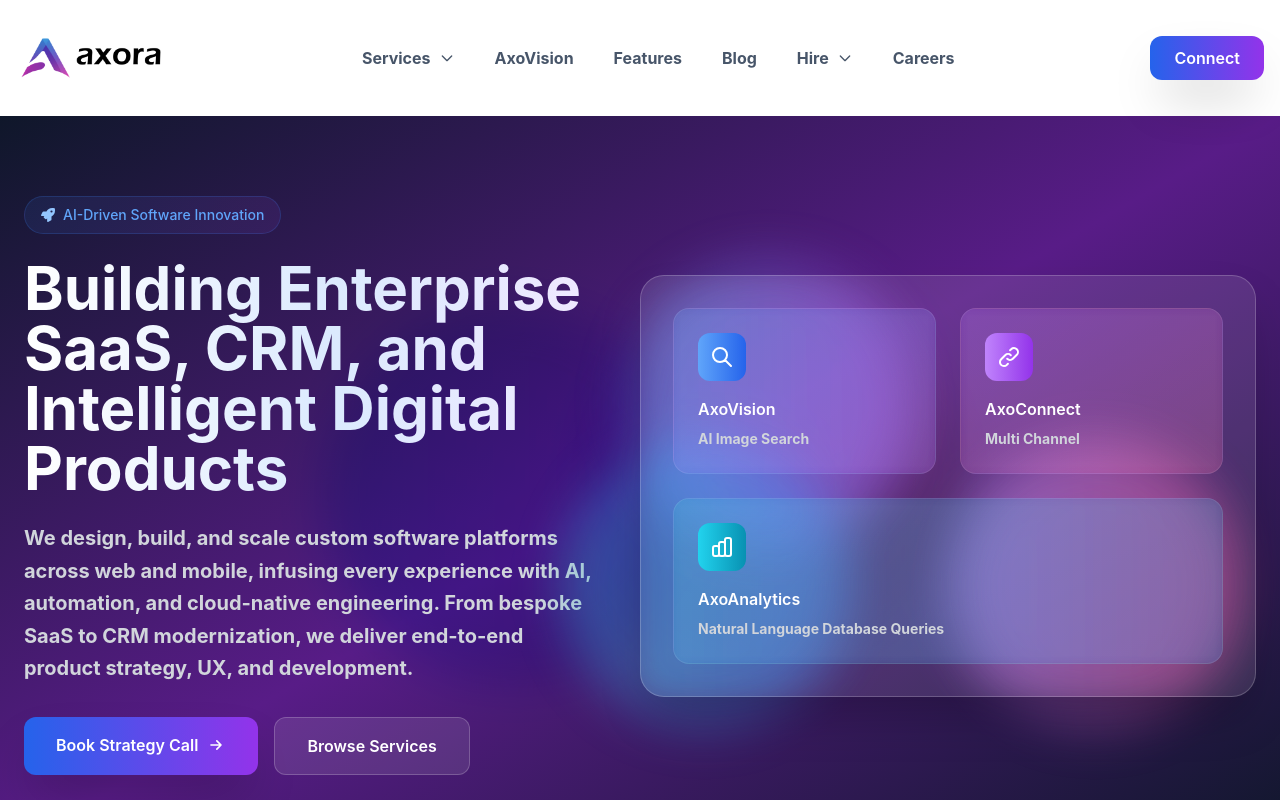
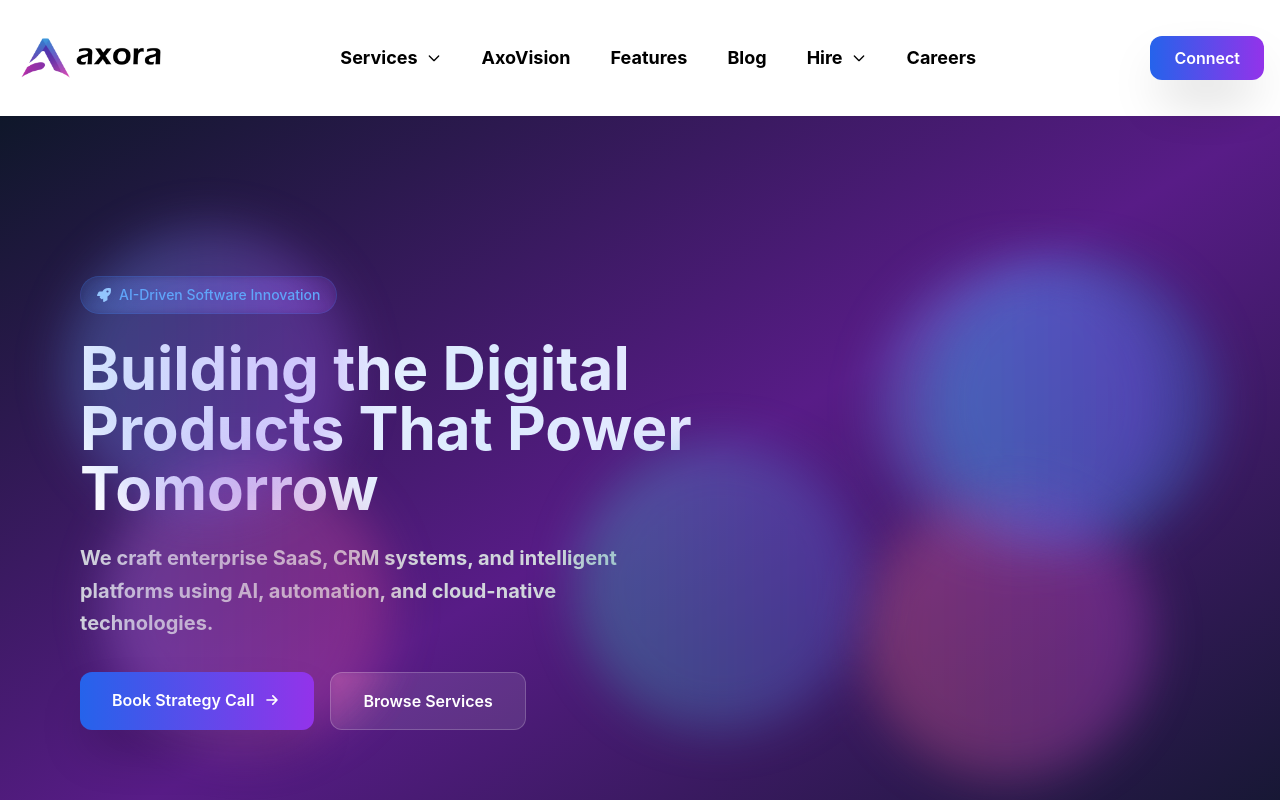
Before and after one commit to JAY-KANANI-18/axorainc, a Next.js app: page / in a window 1280 px wide. Shown: the top 800 px of the page. Built offline with nearby package versions, Linux system fonts and the light colour scheme.

Commit message:
update UI

```diff
--- a/components/Features.tsx
+++ b/components/Features.tsx
@@ -213,6 +213,7 @@ const Features: React.FC = () => {
           <FeatureCard
             title="Online Booking App"
             description="Streamline appointment scheduling with an intuitive booking system that integrates with your calendar and sends automated reminders."
+            gradient="from-blue-500 to-indigo-500"
             icon={
               <svg
                 xmlns="http://www.w3.org/2000/svg"
@@ -234,6 +235,7 @@ const Features: React.FC = () => {
           <FeatureCard
             title="AI Chatbot"
             description="Intelligent conversational AI to handle customer inquiries, provide support, and gather valuable insights 24/7."
+            gradient="from-purple-500 to-fuchsia-500"
             icon={
               <svg
                 xmlns="http://www.w3.org/2000/svg"
@@ -255,6 +257,7 @@ const Features: React.FC = () => {
           <FeatureCard
             title="Inventory Tool"
             description="Powerful inventory management system to track stock levels, automate reordering, and optimize your supply chain."
+            gradient="from-emerald-500 to-green-600"
             icon={
               <svg
                 xmlns="http://www.w3.org/2000/svg"
--- a/components/Hero.tsx
+++ b/components/Hero.tsx
@@ -4,34 +4,77 @@ import { FaRocket } from "react-icons/fa";
 
 const Hero: React.FC = () => {
   return (
-    <section className="relative bg-gradient-to-br from-slate-900 via-purple-900 to-slate-900 py-20 overflow-hidden">
-      {/* Animated background elements */}
-      <div className="absolute inset-0">
-        <div className="absolute top-1/4 left-1/4 w-96 h-96 bg-gradient-to-r from-blue-400 to-purple-500 rounded-full mix-blend-multiply filter blur-xl opacity-20 animate-pulse"></div>
-        <div className="absolute bottom-1/4 right-1/4 w-96 h-96 bg-gradient-to-r from-purple-400 to-pink-500 rounded-full mix-blend-multiply filter blur-xl opacity-20 animate-pulse animation-delay-2000"></div>
-      </div>
+    <section className="relative w-full h-full bg-gradient-to-br from-slate-900 via-purple-900 to-slate-900 py-20 overflow-hidden">
+      {/* Floating animated background bubbles */}
 
-      <div className="container mx-auto px-4 md:px-6 flex flex-col md:flex-row items-center relative z-10">
-        <div className="md:w-1/2 mb-10 md:mb-0">
-          <div className="inline-flex items-center px-4 py-2 bg-gradient-to-r from-blue-500/10 to-purple-500/10 backdrop-blur-sm border border-blue-500/20 rounded-full mb-6">
+      {/* Content wrapper (now full-width, not constrained by container class) */}
+      <div className="relative z-10 w-full px-4 md:px-20 py-20  flex flex-col md:flex-row">
+        <div
+          className="absolute top-[5%] left-[5%] w-72 h-72 bg-gradient-to-r
+    from-blue-400/30 to-purple-500/30 rounded-full mix-blend-multiply
+    filter blur-xl animate-blob"
+        ></div>
+
+        {/* Top-Right */}
+        <div
+          className="absolute top-[10%] right-[5%] w-72 h-72 bg-gradient-to-r
+    from-cyan-400/30 to-blue-500/30 rounded-full mix-blend-multiply
+    filter blur-xl animate-blob animation-delay-2000"
+        ></div>
+
+        {/* Center */}
+        <div
+          className="absolute top-[40%] left-[45%] w-72 h-72 bg-gradient-to-r
+    from-teal-400/30 to-indigo-500/30 rounded-full mix-blend-multiply
+    filter blur-xl animate-blob animation-delay-4000"
+        ></div>
+
+        {/* Bottom-Left */}
+        <div
+          className="absolute bottom-[10%] left-[8%] w-72 h-72 bg-gradient-to-r
+    from-purple-400/30 to-pink-500/30 rounded-full mix-blend-multiply
+    filter blur-xl animate-blob animation-delay-3000"
+        ></div>
+
+        {/* Bottom-Right */}
+        <div
+          className="absolute bottom-[5%] right-[10%] w-72 h-72 bg-gradient-to-r
+    from-rose-400/30 to-fuchsia-500/30 rounded-full mix-blend-multiply
+    filter blur-xl animate-blob animation-delay-1000"
+        ></div>
+        <div className="mb-10 md:mb-0 ">
+          <div
+            className="inline-flex items-center px-4 py-2
+          bg-gradient-to-r from-blue-500/10 to-purple-500/10
+          backdrop-blur-sm border border-blue-500/20
+          rounded-full mb-6"
+          >
             <span className="text-blue-400 text-sm font-medium flex items-center gap-2">
               <FaRocket className="text-blue-300" />
               AI-Driven Software Innovation
             </span>
           </div>
-          <h1 className="text-4xl md:text-5xl lg:text-6xl font-bold bg-gradient-to-r from-white via-blue-100 to-purple-100 bg-clip-text text-transparent leading-tight mb-6">
-            Building Enterprise SaaS, CRM, and Intelligent Digital Products
+
+          <h1
+            className="text-4xl md:text-5xl lg:text-6xl font-bold
+          bg-gradient-to-r from-white via-blue-100 to-purple-100
+          bg-clip-text text-transparent leading-tight mb-6"
+          >
+            Building the Digital Products That Power Tomorrow
           </h1>
-          <p className="text-xl text-gray-300 mb-8 max-w-xl leading-relaxed">
-            We design, build, and scale custom software platforms across web and
-            mobile, infusing every experience with AI, automation, and
-            cloud-native engineering. From bespoke SaaS to CRM modernization, we
-            deliver end-to-end product strategy, UX, and development.
+
+          <p className="text-xl text-gray-300 mb-8 leading-relaxed max-w-xl">
+            We craft enterprise SaaS, CRM systems, and intelligent platforms
+            using AI, automation, and cloud-native technologies.
           </p>
+
           <div className="flex flex-col sm:flex-row gap-4">
             <a
               href="#contact"
-              className="group px-8 py-4 bg-gradient-to-r from-blue-600 to-purple-600 hover:from-blue-700 hover:to-purple-700 text-white font-semibold rounded-xl transition-all duration-300 text-center shadow-2xl hover:shadow-blue-500/25 transform hover:-translate-y-1 hover:scale-105"
+              className="group px-8 py-4 bg-gradient-to-r from-blue-600 to-purple-600
+            hover:from-blue-700 hover:to-purple-700 text-white font-semibold rounded-xl
+            transition-all duration-300 text-center shadow-2xl hover:shadow-blue-500/25
+            transform hover:-translate-y-1 hover:scale-105"
             >
               <span className="flex items-center justify-center gap-2">
                 Book Strategy Call
@@ -50,94 +93,26 @@ const Hero: React.FC = () => {
                 </svg>
               </span>
             </a>
+
             <a
               href="#services"
-              className="px-8 py-4 bg-white/10 hover:bg-white/20 text-white font-semibold rounded-xl border border-white/20 transition-all duration-300 text-center backdrop-blur-sm hover:backdrop-blur-md transform hover:-translate-y-1"
+              className="px-8 py-4 bg-white/10 hover:bg-white/20 text-white font-semibold
+            rounded-xl border border-white/20 transition-all duration-300
+            backdrop-blur-sm hover:backdrop-blur-md transform hover:-translate-y-1"
             >
               Browse Services
             </a>
           </div>
         </div>
-        <div className="md:w-1/2">
-          <div className="relative">
-            <div className="absolute -top-4 -left-4 w-72 h-72 bg-gradient-to-r from-blue-400/30 to-purple-500/30 rounded-full mix-blend-multiply filter blur-xl animate-blob"></div>
-            <div className="absolute -bottom-8 right-4 w-72 h-72 bg-gradient-to-r from-purple-400/30 to-pink-500/30 rounded-full mix-blend-multiply filter blur-xl animate-blob animation-delay-2000"></div>
-            <div className="absolute -bottom-8 -left-20 w-72 h-72 bg-gradient-to-r from-cyan-400/30 to-blue-500/30 rounded-full mix-blend-multiply filter blur-xl animate-blob animation-delay-4000"></div>
-            <div className="relative bg-white/10 backdrop-blur-lg rounded-3xl p-8 border border-white/20 shadow-2xl">
-              <div className="grid grid-cols-2 gap-6">
-                <a
-                  href="/axovision"
-                  className="bg-gradient-to-br from-blue-500/20 to-purple-500/20 p-6 rounded-2xl backdrop-blur-sm border border-white/10 hover:border-blue-400/40 transition-all duration-300 group cursor-pointer"
-                >
-                  <div className="w-12 h-12 bg-gradient-to-r from-blue-400 to-blue-600 rounded-xl flex items-center justify-center mb-4 group-hover:scale-110 transition-transform">
-                    <svg
-                      className="w-6 h-6 text-white"
-                      fill="none"
-                      stroke="currentColor"
-                      viewBox="0 0 24 24"
-                    >
-                      <path
-                        strokeLinecap="round"
-                        strokeLinejoin="round"
-                        strokeWidth={2}
-                        d="M21 21l-6-6m2-5a7 7 0 11-14 0 7 7 0 0114 0z"
-                      />
-                    </svg>
-                  </div>
-                  <h3 className="text-white font-semibold mb-2">AxoVision</h3>
-                  <p className="text-gray-300 text-sm">AI Image Search</p>
-                </a>
-                <Link
-                  href="/axoconnect"
-                  className="bg-gradient-to-br from-purple-500/20 to-pink-500/20 p-6 rounded-2xl backdrop-blur-sm border border-white/10 hover:border-purple-400/40 transition-all duration-300 group cursor-pointer"
-                >
-                  <div className="w-12 h-12 bg-gradient-to-r from-purple-400 to-purple-600 rounded-xl flex items-center justify-center mb-4">
-                    <svg
-                      className="w-6 h-6 text-white"
-                      fill="none"
-                      stroke="currentColor"
-                      viewBox="0 0 24 24"
-                    >
-                      <path
-                        strokeLinecap="round"
-                        strokeLinejoin="round"
-                        strokeWidth={2}
-                        d="M13.828 10.172a4 4 0 00-5.656 0l-4 4a4 4 0 105.656 5.656l1.102-1.101m-.758-4.899a4 4 0 005.656 0l4-4a4 4 0 00-5.656-5.656l-1.1 1.1"
-                      />
-                    </svg>
-                  </div>
-                  <h3 className="text-white font-semibold mb-2">AxoConnect</h3>
-                  <p className="text-gray-300 text-sm">Multi Channel</p>
-                </Link>
-                <Link
-                  href="/axoanalytics"
-                  className="bg-gradient-to-br from-cyan-500/20 to-blue-500/20 p-6 rounded-2xl backdrop-blur-sm border border-white/10 hover:border-cyan-400/40 transition-all duration-300 col-span-2 group cursor-pointer"
-                >
-                  <div className="w-12 h-12 bg-gradient-to-r from-cyan-400 to-cyan-600 rounded-xl flex items-center justify-center mb-4">
-                    <svg
-                      className="w-6 h-6 text-white"
-                      fill="none"
-                      stroke="currentColor"
-                      viewBox="0 0 24 24"
-                    >
-                      <path
-                        strokeLinecap="round"
-                        strokeLinejoin="round"
-                        strokeWidth={2}
-                        d="M9 19v-6a2 2 0 00-2-2H5a2 2 0 00-2 2v6a2 2 0 002 2h2a2 2 0 002-2zm0 0V9a2 2 0 012-2h2a2 2 0 012 2v10m-6 0a2 2 0 002 2h2a2 2 0 002-2m0 0V5a2 2 0 012-2h2a2 2 0 012 2v14a2 2 0 01-2 2h-2a2 2 0 01-2-2z"
-                      />
-                    </svg>
-                  </div>
-                  <h3 className="text-white font-semibold mb-2">
-                    AxoAnalytics
-                  </h3>
-                  <p className="text-gray-300 text-sm">
-                    Natural Language Database Queries
-                  </p>
-                </Link>
-              </div>
-            </div>
-          </div>
+
+        <div className="md:w-1/2 relative">
+          {/* Right-side blobs (still floating) */}
+          <div
+            className="absolute -top-4 -left-4 w-72 h-72
+          bg-gradient-to-r from-blue-400/30 to-purple-500/30 rounded-full
+          blur-xl mix-blend-multiply
+          animate-[float_6s_ease-in-out_infinite]"
+          ></div>
         </div>
       </div>
     </section>
--- a/pages/index.tsx
+++ b/pages/index.tsx
@@ -268,7 +268,7 @@ const Home: NextPage = () => {
 
       <div className="min-h-screen flex flex-col font-bold">
         {/* HEADER */}
-        <header className="sticky top-0 z-50 bg-white">
+        <header className="sticky top-0 z-50 bg-white/90 backdrop-blur-sm shadow-sm text-black">
           <nav className="container mx-auto px-4 py-4 flex justify-between items-center">
             {/* Logo */}
             <a href="#" className="flex items-center text-2xl font-bold">
@@ -297,7 +297,7 @@ const Home: NextPage = () => {
             </a>
 
             {/* Desktop Menu */}
-            <div className="hidden lg:flex items-center space-x-10">
+            <div className="hidden lg:flex items-center space-x-10 text-lg">
               <div
                 className="relative"
                 onMouseEnter={() => setServicesMenuOpen(true)}
@@ -306,7 +306,7 @@ const Home: NextPage = () => {
                 <button
                   type="button"
                   onClick={() => setServicesMenuOpen((prev) => !prev)}
-                  className="inline-flex items-center gap-2 text-secondary-600 hover:text-primary-600 transition-colors"
+                  className="inline-flex items-center gap-2  hover:text-purple-800 transition-colors"
                 >
                   Services
                   <svg
@@ -337,7 +337,7 @@ const Home: NextPage = () => {
                       <a
                         key={item.href}
                         href={item.href}
-                        className="block rounded-xl px-4 py-2 text-sm text-slate-700 hover:bg-blue-50 hover:text-blue-700 transition-colors"
+                        className="block rounded-xl px-4 py-2 text-sm text-slate-700 hover:bg-blue-50 hover:text-purple-800 transition-colors"
                       >
                         {item.label}
                       </a>
@@ -351,22 +351,13 @@ const Home: NextPage = () => {
                   </div>
                 </div>
               </div>
-              <a
-                href="/axovision"
-                className="text-secondary-600 hover:text-primary-600"
-              >
+              <a href="/axovision" className=" hover:text-purple-800">
                 AxoVision
               </a>
-              <a
-                href="#features"
-                className="text-secondary-600 hover:text-primary-600"
-              >
+              <a href="#features" className=" hover:text-purple-800">
                 Features
               </a>
-              <a
-                href="/blog"
-                className="text-secondary-600 hover:text-primary-600"
-              >
+              <a href="/blog" className=" hover:text-purple-800">
                 Blog
               </a>
               <div
@@ -377,7 +368,7 @@ const Home: NextPage = () => {
                 <button
                   type="button"
                   onClick={() => setHireMenuOpen((prev) => !prev)}
-                  className="inline-flex items-center gap-2 text-secondary-600 hover:text-primary-600 transition-colors"
+                  className="inline-flex items-center gap-2  hover:text-purple-800 transition-colors"
                 >
                   Hire
                   <svg
@@ -423,10 +414,7 @@ const Home: NextPage = () => {
                 </div>
               </div>
 
-              <a
-                href="/careers"
-                className="text-secondary-600 hover:text-primary-600"
-              >
+              <a href="/careers" className=" hover:text-purple-800">
                 Careers
               </a>
             </div>
@@ -444,7 +432,7 @@ const Home: NextPage = () => {
             <div className="lg:hidden">
               <button
                 onClick={() => setMenuOpen(!menuOpen)}
-                className="text-secondary-800 hover:text-primary-600"
+                className="text-secondary-800 hover:text-purple-800"
               >
                 {menuOpen ? (
                   // X icon when open
@@ -491,7 +479,7 @@ const Home: NextPage = () => {
                   <button
                     type="button"
                     onClick={() => setMobileServicesOpen((prev) => !prev)}
-                    className="flex w-full items-center justify-between text-secondary-600 hover:text-primary-600"
+                    className="flex w-full items-center justify-between  hover:text-purple-800"
                   >
                     <span>Services</span>
                     <svg
@@ -520,7 +508,7 @@ const Home: NextPage = () => {
                             setMenuOpen(false);
                             setMobileServicesOpen(false);
                           }}
-                          className="block text-sm text-secondary-500 hover:text-primary-600"
+                          className="block text-sm text-secondary-500 hover:text-purple-800"
                         >
                           {item.label}
                         </a>
@@ -531,21 +519,21 @@ const Home: NextPage = () => {
                 <a
                   href="/axovision"
                   onClick={() => setMenuOpen(false)}
-                  className="text-secondary-600 hover:text-primary-600"
+                  className=" hover:text-purple-800"
                 >
                   AxoVision
                 </a>
                 <a
                   href="#features"
                   onClick={() => setMenuOpen(false)}
-                  className="text-secondary-600 hover:text-primary-600"
+                  className=" hover:text-purple-800"
                 >
                   Features
                 </a>
                 <a
                   href="/blog"
                   onClick={() => setMenuOpen(false)}
-                  className="text-secondary-600 hover:text-primary-600"
+                  className=" hover:text-purple-800"
                 >
                   Blog
                 </a>
@@ -553,7 +541,7 @@ const Home: NextPage = () => {
                   <button
                     type="button"
                     onClick={() => setMobileHireOpen((prev) => !prev)}
-                    className="flex w-full items-center justify-between text-secondary-600 hover:text-primary-600"
+                    className="flex w-full items-center justify-between  hover:text-purple-800"
                   >
                     <span>Hire</span>
                     <svg
@@ -582,7 +570,7 @@ const Home: NextPage = () => {
                             setMenuOpen(false);
                             setMobileHireOpen(false);
                           }}
-                          className="block text-sm text-secondary-500 hover:text-primary-600"
+                          className="block text-sm text-secondary-500 hover:text-purple-800"
                         >
                           {item.label}
                         </a>
@@ -593,14 +581,14 @@ const Home: NextPage = () => {
                 <a
                   href="/careers"
                   onClick={() => setMenuOpen(false)}
-                  className="text-secondary-600 hover:text-primary-600"
+                  className=" hover:text-purple-800"
                 >
                   Careers
                 </a>
                 <a
                   href="#contact"
                   onClick={() => setMenuOpen(false)}
-                  className="text-secondary-600 hover:text-primary-600"
+                  className=" hover:text-purple-800"
                 >
                   Contact
                 </a>
```
Also changed, not shown: components/HireTalentSection.tsx (+19 -8 lines).
